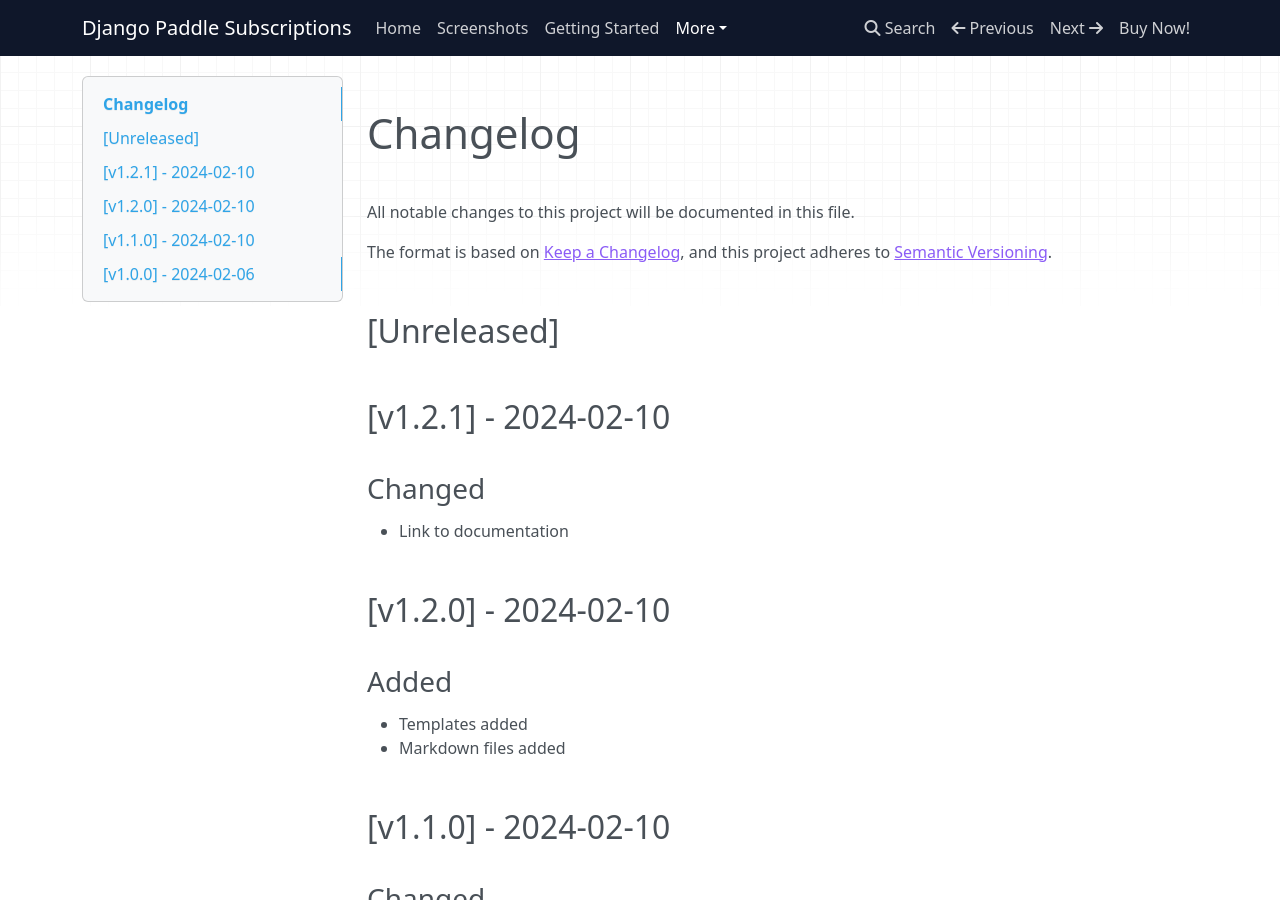
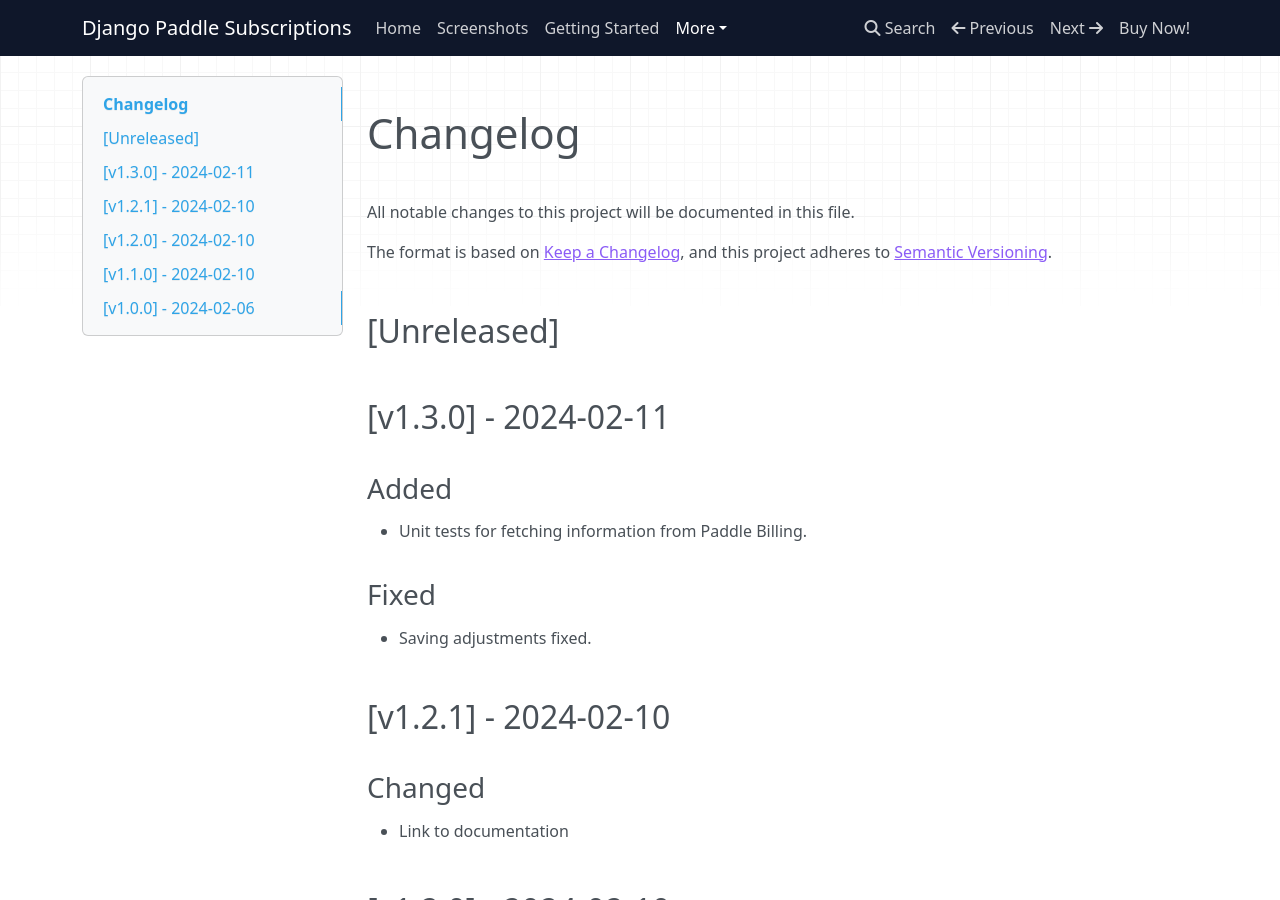
Before and after one commit to websightful/django-paddle-subscriptions-docs, an MkDocs documentation site: the page built from src/CHANGELOG.md, in a window 1280 px wide and 900 px high. Built offline with MkDocs 1.6.1, drawn with Linux system fonts in a browser that asks for light colours; nearby versions of some CDN libraries.

Commit message:
📝 v1.3.0

```diff
--- a/docs/getting-started/index.html
+++ b/docs/getting-started/index.html
@@ -124,13 +124,13 @@
 <p>Create a directory <code>private_wheels/</code> in your project's repository and add the wheel file of the app there.</p>
 <p>Link to this file in your <code>requirements.txt</code>:</p>
 <pre><code>Django==4.2
-file:./private_wheels/django_paddle_subscriptions-1.2.1-py2.py3-none-any.whl
+file:./private_wheels/django_paddle_subscriptions-1.3.0-py2.py3-none-any.whl
 </code></pre>
 <p>Install the pip requirements from the <code>requirements.txt</code> file into your project's virtual environment:</p>
 <pre><code class="language-shell">(venv)$ pip install -r requirements.txt
 </code></pre>
 <p>Alternatively to start quickly, install the wheel file into your Django project's virtual environment right from the shell:</p>
-<pre><code class="language-shell">(venv)$ pip install /path/to/django_paddle_subscriptions-1.2.1-py2.py3-none-any.whl
+<pre><code class="language-shell">(venv)$ pip install /path/to/django_paddle_subscriptions-1.3.0-py2.py3-none-any.whl
 </code></pre>
 <h3 id="2-add-the-app-to-installed_apps-of-your-project-settings">2. Add the app to <code>INSTALLED_APPS</code> of your project settings</h3>
 <pre><code class="language-python">INSTALLED_APPS = [
--- a/docs/index.html
+++ b/docs/index.html
@@ -217,7 +217,7 @@
 </tr>
 <tr>
 <td>Latest package version</td>
-<td>1.2.1</td>
+<td>1.3.0</td>
 </tr>
 </tbody>
 </table>
@@ -344,5 +344,5 @@
 
 <!--
 MkDocs version : 1.5.3
-Build Date UTC : 2024-02-11 02:21:26.578871+00:00
+Build Date UTC : 2024-02-11 11:30:57.997002+00:00
 -->
--- a/src/CHANGELOG.md
+++ b/src/CHANGELOG.md
@@ -3,13 +3,25 @@
 
 All notable changes to this project will be documented in this file.
 
-The format is based on [Keep a Changelog](https://keepachangelog.com/en/1.2.1/),
+The format is based on [Keep a Changelog](https://keepachangelog.com/en/1.0.0/),
 and this project adheres to [Semantic Versioning](https://semver.org/spec/v2.0.0.html).
 
 
 
 [Unreleased]
 ------------
+
+[v1.3.0] - 2024-02-11
+------------------
+
+### Added
+
+- Unit tests for fetching information from Paddle Billing.
+
+### Fixed
+
+- Saving adjustments fixed.
+
 
 [v1.2.1] - 2024-02-10
 ------------------
```
Also changed, not shown: docs/CHANGELOG/index.html (+17 -4 lines), docs/search/search_index.json (+1 -1 lines), src/getting-started.md (+2 -2 lines), src/index.md (+1 -1 lines), 1 other file.
